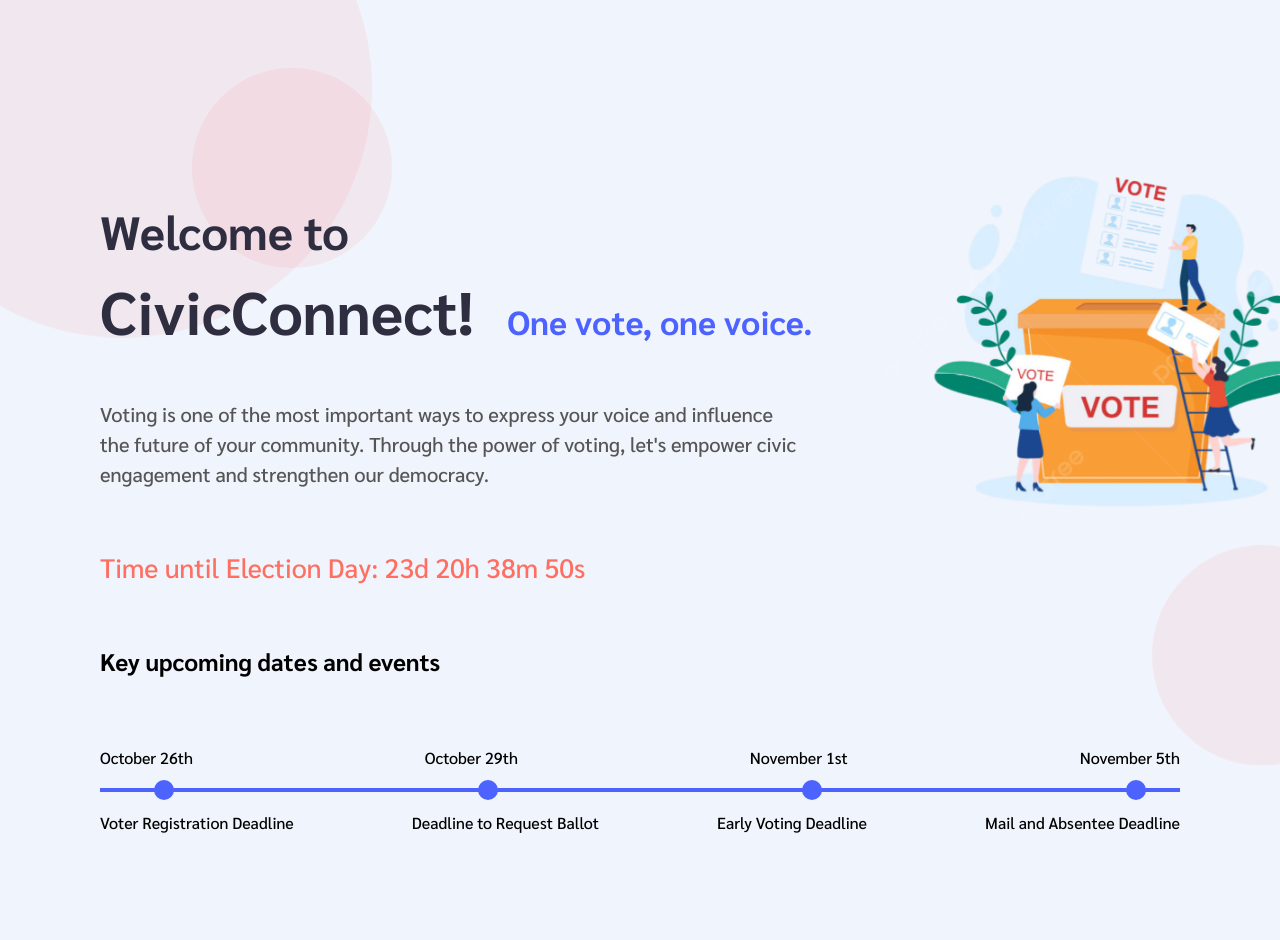
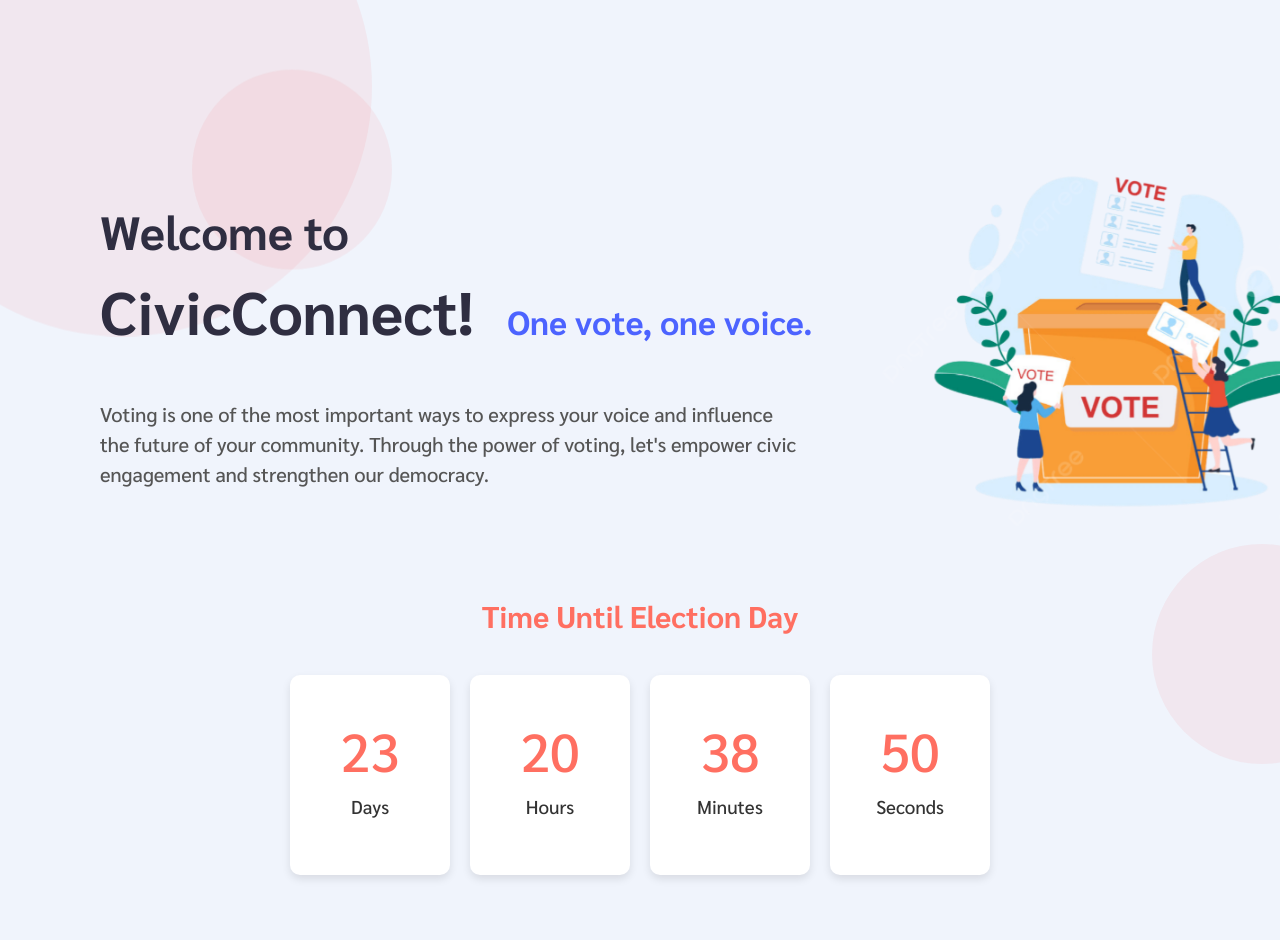
Before and after one commit to angelinaa-chen/vota, a React (Create React App) app: page / in a window 1280 px wide. Shown: the top 940 px of the page. Built offline with nearby package versions, Linux system fonts and the light colour scheme.

Commit message:
Reworked countdown timer

```diff
--- a/src/App.js
+++ b/src/App.js
@@ -1,25 +1,46 @@
-import logo from './logo.svg';
 import './App.css';
-// import "@fontsource/sarabun";
 import "@fontsource/sarabun/200.css";
 import "@fontsource/sarabun/500.css";
 import "@fontsource/sarabun/700.css";
 import votingImage from './images/voting_2.png';
 import { useEffect, useRef } from 'react';
-// import "@fontsource/sarabun/700.css";
 
 import React, { useState } from 'react';
 import { BrowserRouter as Router, Route, Routes, Link, useNavigate, useParams } from 'react-router-dom';
 
 function Home() {
   const [location, setLocation] = useState('');
-  const [countdown, setCountdown] = useState('');
+  const [days, setDays] = useState(0);
+  const [hours, setHours] = useState(0);
+  const [minutes, setMinutes] = useState(0);
+  const [seconds, setSeconds] = useState(0);
+  const [message, setMessage] = useState('');
   const navigate = useNavigate();
   const slideInElements = useRef([]);
 
   const submitAction = (e) => {
     e.preventDefault();
     navigate(`/location/${location}`)
+  };
+
+  {/* Styles for countdown timer boxes. */}
+  const boxStyle = {
+    backgroundColor: 'white',
+    color: '#FF6F61',
+    fontSize: '40pt',
+    padding: '40px 20px',
+    borderRadius: '10px',
+    boxShadow: '0px 4px 8px rgba(0, 0, 0, 0.1)',
+    textAlign: 'center',
+    minWidth: '120px',
+    minHeight: '120px',
+  };
+
+  const labelStyle = {
+    display: 'block',
+    fontSize: '14pt',
+    color: '#333333',
+    marginTop: '10px',
   };
 
   useEffect(() => {
@@ -31,7 +52,7 @@ function Home() {
 
       if (distance < 0) {
         clearInterval(interval);
-        setCountdown('Election Day has arrived!');
+        setMessage("It's Election day! Go make your vote count!");
         return;
       }
 
@@ -40,7 +61,10 @@ function Home() {
       const minutes = Math.floor((distance % (1000 * 60 * 60)) / (1000 * 60));
       const seconds = Math.floor((distance % (1000 * 60)) / 1000);
 
-      setCountdown(`${days}d ${hours}h ${minutes}m ${seconds}s`);
+      setDays(days);
+      setHours(hours);
+      setMinutes(minutes);
+      setSeconds(seconds);
     }, 1000);
 
     return () => clearInterval(interval);
@@ -82,8 +106,8 @@ function Home() {
       <div className = "floating-circle circle-2"> </div>
       <div className = "floating-circle circle-3"> </div>
 
+      {/* Heading & Title Section */}
       <div className = "slide-in" ref = {(el) => slideInElements.current.push(el)} style = {{ textAlign: 'left', flex: '1' }}>
-        {/* Heading & Title Section */}
         <h1 style = {{ color: '#2F2E41', fontSize: '35pt', marginBottom: '-30px', fontWeight: '700', marginTop: '100px'}}> Welcome to </h1>
         <h1 style = {{ color: '#2F2E41', fontSize: '45pt', fontWeight: '700'}}> CivicConnect! <span style = {{color: '#4C63FF', fontSize: '25pt', marginLeft: '20px'}} > One vote, one voice. </span> </h1>
         <p style = {{ maxWidth: '700px', color: '#555555', fontSize: '20px', fontWeight: '500', marginTop: '50px', lineHeight: '1.5' }}>
@@ -92,15 +116,34 @@ function Home() {
       </div>
 
       {/* Adds the image. */}
-      <div className = "slide-in" ref = {(el) => slideInElements.current.push(el)} style = {{ flex: '1', textAlign: 'right' }}>
+      <div className = "slide-in" ref = {(el) => slideInElements.current.push(el)} style = {{ flex: '1', textAlign: 'right', marginBottom: '20px'}}>
         <img src = {votingImage} alt = "voting_image" className = "slide-in slide-in-delay-1" style = {{ maxWidth: '50%', marginTop: '-400px', marginLeft: '750px'}} />
       </div>
 
+      <br></br>
 
       {/* Countdown to election timer. */}
-      <div style = {{ color: '#FF6F61', fontSize: '20pt', margin: '20px 0' }}>
-        Time until Election Day: {countdown}
+      <h2 style = {{ textAlign: 'center' , fontSize: '30px', color: '#FF6F61', marginBottom: '40px'}}> Time Until Election Day </h2>
+      <div style = {{ display: 'flex', gap: '20px', margin: '20px 0' , justifyContent: 'center'}}>
+        <div style = {boxStyle}>
+          {days} <span style = {labelStyle} > Days </span>
+        </div>
+        <div style={boxStyle}>
+          {hours} <span style = {labelStyle}> Hours </span>
+        </div>
+        <div style = {boxStyle}>
+          {minutes} <span style = {labelStyle}> Minutes </span>
+        </div>
+        <div style = {boxStyle}>
+          {seconds} <span style = {labelStyle}> Seconds </span>
+        </div>
       </div>
+      {message && <p> {message} </p>}
+
+      <br></br>
+      <p style = {{color: '#555555', fontSize: '20px', fontWeight: '500'}}>
+          Welcome to CivicConnect!
+      </p>
 
       {/* Timeline of deadline dates. */}
       <br></br>
```
